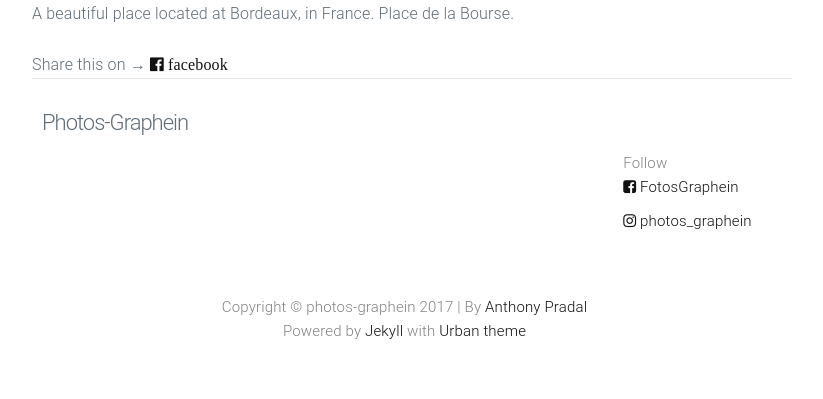
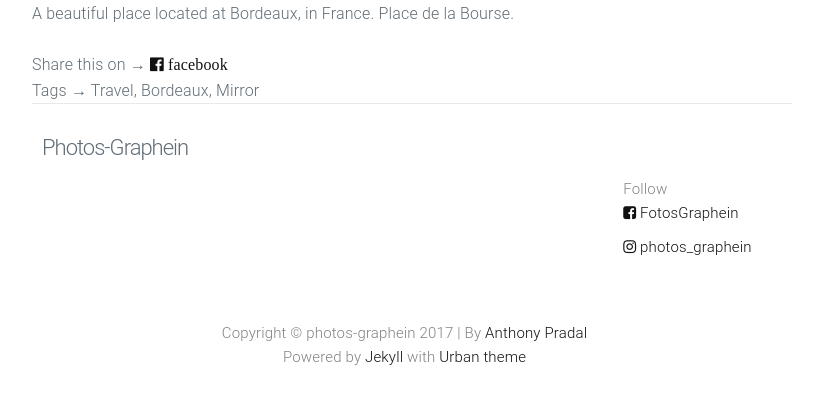
Before and after one commit to Fen0l/photos-graphein.fr, a Jekyll site: the page built from _posts/2017-10-24-bordeaux-mirror.markdown, in a window 1280 px wide, cut to the strip 717-1116 px from the top of the page. Shown: the whole strip, without its empty margins (228-1051 px from the left). Built offline with Jekyll 4.4.1, drawn with Linux system fonts in a browser that asks for light colours; before the commit the page ends 1090 px from its top, so only the background shows below that.

Commit message:
add tags

```diff
--- a/_layouts/post.html
+++ b/_layouts/post.html
@@ -25,4 +25,13 @@ layout: default
       <i class="fa fa-facebook-official share-button"> facebook</i>
     </a>
   </div>
+  <div class="-page">
+      Tags &rarr;
+      {% assign counter = 0 %}
+
+      {% for tag in page.tag %}
+        {% assign counter = counter | plus: 1 %}
+        {{ tag }}{% if page.tag[counter] %},{% endif %}
+      {% endfor %}
+  </div>
 </div>
```
